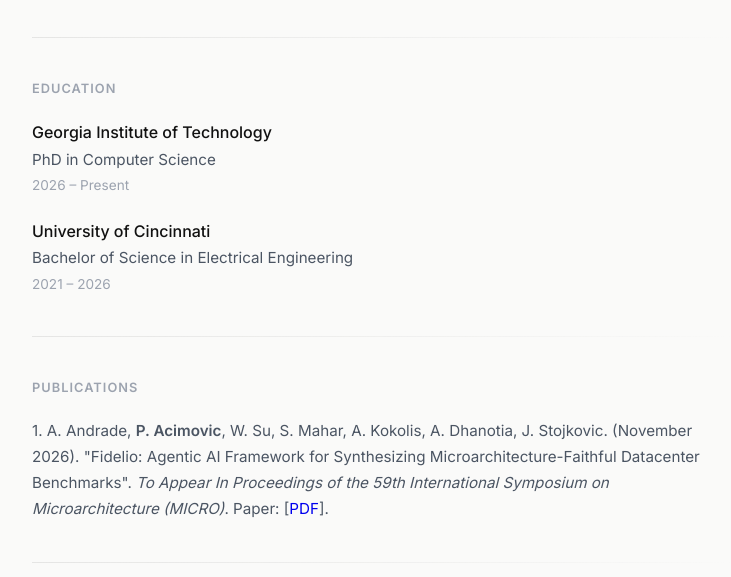
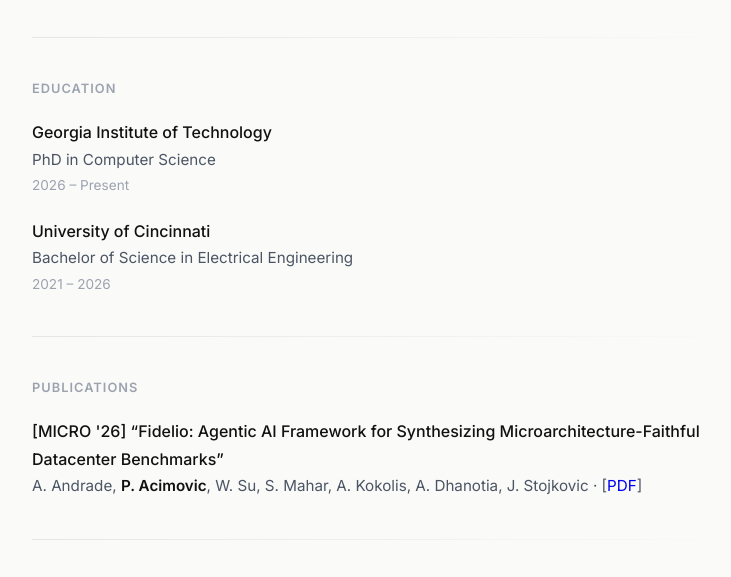
Before and after one commit to pvacimovic/pvacimovic.github.io, a plain HTML site: page index.html in a window 1280 px wide. Shown: the part 213-790 px from the top of the page, without its empty margins (257-988 px from the left). Drawn offline with Linux system fonts and the light colour scheme.

Commit message:
restyled publications

```diff
--- a/index.html
+++ b/index.html
@@ -235,7 +235,7 @@
   <h2>Publications</h2>
 
   <div class="item">
-    <div class="item-detail">1. A. Andrade, <strong>P. Acimovic</strong>, W. Su, S. Mahar, A. Kokolis, A. Dhanotia, J. Stojkovic. (November 2026). "Fidelio: Agentic AI Framework for Synthesizing Microarchitecture-Faithful Datacenter Benchmarks". <em>To Appear In Proceedings of the 59th International Symposium on Microarchitecture (MICRO)</em>. Paper: [<a href="files/Fidelio_MICRO_CameraReady.pdf">PDF</a>].</div>
+    <div class="item-detail"><span class="item-title">[MICRO '26] “Fidelio: Agentic AI Framework for Synthesizing Microarchitecture-Faithful Datacenter Benchmarks”</span><br>A. Andrade, <strong style="font-weight: 600; color: #111;">P. Acimovic</strong>, W. Su, S. Mahar, A. Kokolis, A. Dhanotia, J. Stojkovic · [<a href="files/Fidelio_MICRO_CameraReady.pdf">PDF</a>]</div>
   </div>
 
   <div class="divider"></div>
```
